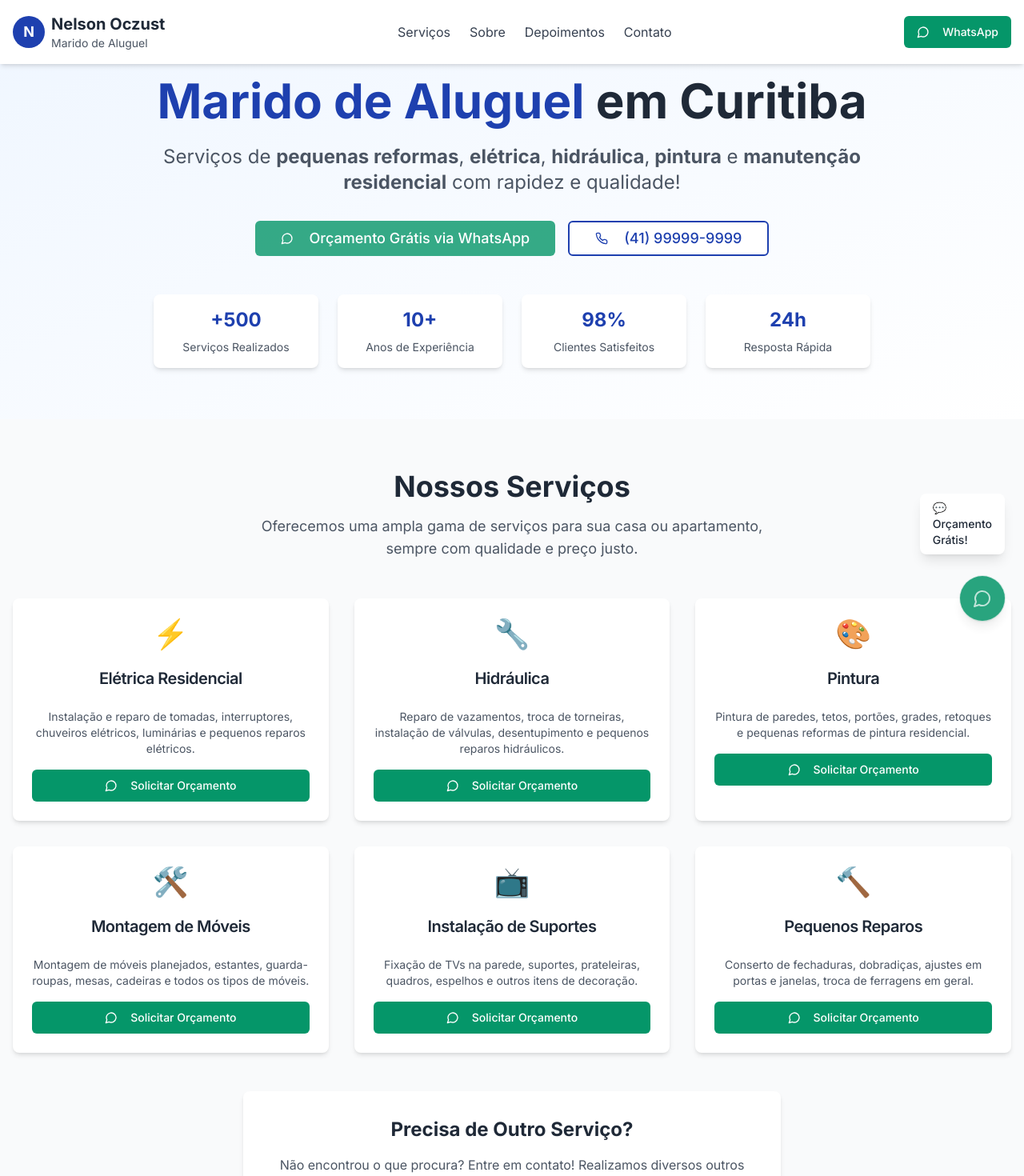
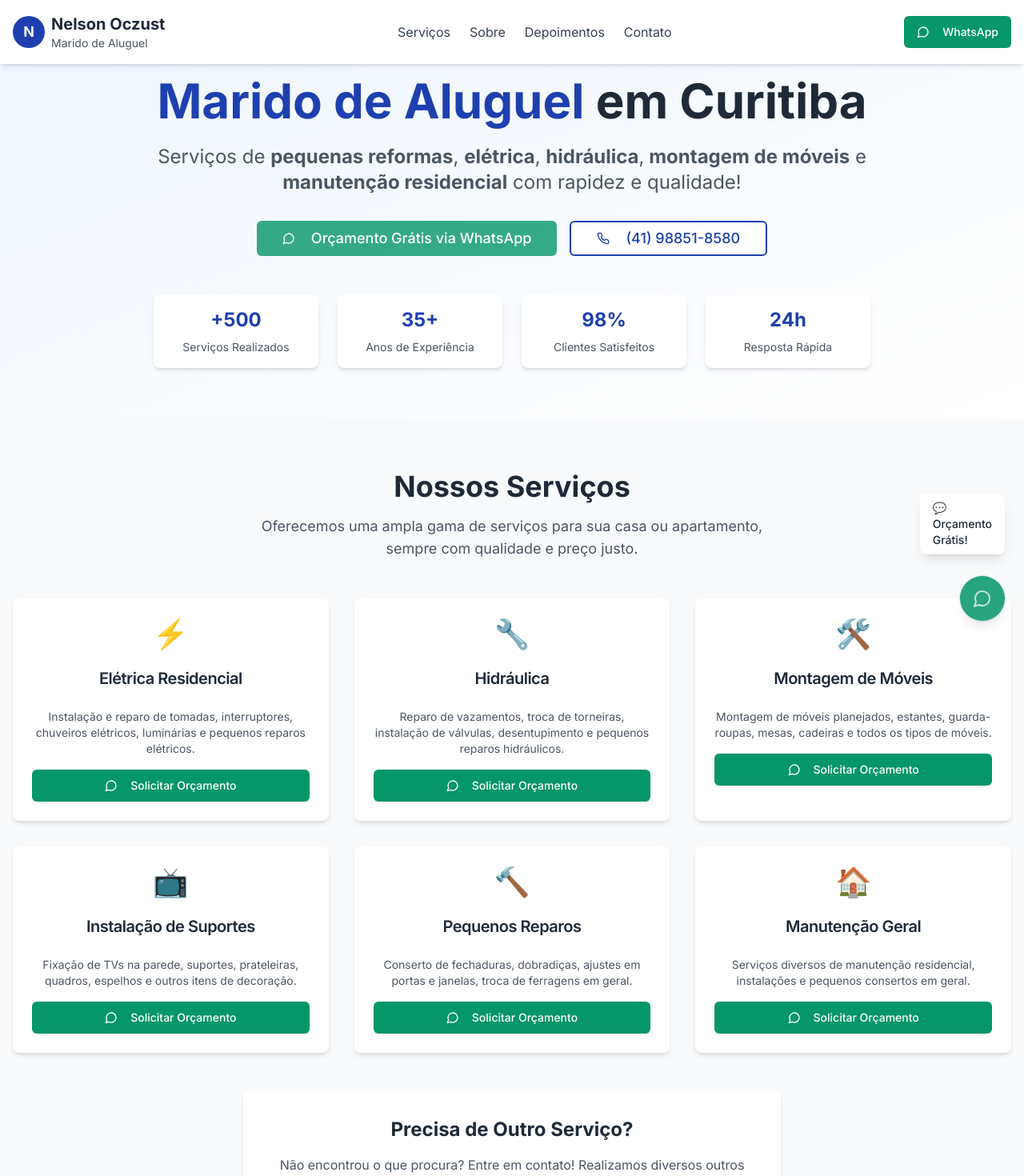
Before and after one commit to devoczust/nelsons-casa-certa-landing, a React (Vite) app: page / in a window 1280 px wide. Shown: the top 1470 px of the page at 80% size. Built offline with nearby package versions, Linux system fonts and the light colour scheme.

Commit message:
Refactor: Update content and contact info
- Remove painting service information.
- Update phone and WhatsApp links to 41988518580.
- Update nearby neighborhoods to Xaxim area.
- Update experience to 35+ years.

```diff
--- a/src/components/About.tsx
+++ b/src/components/About.tsx
@@ -26,7 +26,7 @@ const About = () => {
                   Experiência e Confiança
                 </h3>
                 <p className="text-gray-600 leading-relaxed mb-4">
-                  Com mais de <strong>10 anos de experiência</strong> em serviços de manutenção
+                  Com mais de <strong>35 anos de experiência</strong> em serviços de manutenção
                   residencial, Nelson Oczust é referência em <strong>pequenas reformas</strong> e
                   serviços de <strong>marido de aluguel</strong> em Curitiba e região metropolitana.
                 </p>
--- a/src/components/Contact.tsx
+++ b/src/components/Contact.tsx
@@ -47,11 +47,11 @@ const Contact = () => {
   };
 
   const handleWhatsAppClick = () => {
-    window.open('https://wa.me/5541999999999?text=Olá! Gostaria de solicitar um orçamento.', '_blank');
+    window.open('https://wa.me/5541988518580?text=Olá! Gostaria de solicitar um orçamento.', '_blank');
   };
 
   const handleCallClick = () => {
-    window.open('tel:+5541999999999', '_self');
+    window.open('tel:+5541988518580', '_self');
   };
 
   return (
@@ -88,7 +88,7 @@ const Contact = () => {
                     </div>
                     <div>
                       <h4 className="font-semibold text-gray-800">WhatsApp</h4>
-                      <p className="text-gray-600">(41) 99999-9999</p>
+                      <p className="text-gray-600">(41) 98851-8580</p>
                       <p className="text-sm text-gray-500">Resposta rápida garantida</p>
                     </div>
                   </div>
@@ -103,7 +103,7 @@ const Contact = () => {
                     </div>
                     <div>
                       <h4 className="font-semibold text-gray-800">Telefone</h4>
-                      <p className="text-gray-600">(41) 99999-9999</p>
+                      <p className="text-gray-600">(41) 98851-8580</p>
                       <p className="text-sm text-gray-500">Atendimento personalizado</p>
                     </div>
                   </div>
@@ -199,7 +199,7 @@ const Contact = () => {
                       value={formData.phone}
                       onChange={handleInputChange}
                       required
-                      placeholder="(41) 99999-9999"
+                      placeholder="(41) 98851-8580"
                     />
                   </div>
                 </div>
@@ -228,7 +228,7 @@ const Contact = () => {
                     type="text"
                     value={formData.service}
                     onChange={handleInputChange}
-                    placeholder="Ex: Reparo elétrico, pintura, montagem..."
+                    placeholder="Ex: Reparo elétrico, montagem de móveis..."
                   />
                 </div>
 
--- a/src/components/Coverage.tsx
+++ b/src/components/Coverage.tsx
@@ -3,10 +3,11 @@ import { MapPin } from "lucide-react";
 
 const Coverage = () => {
   const neighborhoods = [
-    "Batel", "Água Verde", "Portão", "Champagnat", "Bigorrilho", "Cabral",
-    "Centro", "Rebouças", "Juvevê", "Ahú", "Alto da Glória", "Cristo Rei",
-    "Jardim Botânico", "Guabirotuba", "Fanny", "Lindoia", "Vila Izabel",
-    "Mercês", "São Francisco", "Fazendinha", "Capão Raso", "Xaxim"
+    "Xaxim", "Capão Raso", "Fazendinha", "Sítio Cercado", "Boqueirão",
+    "Hauer", "Cidade Industrial", "Umbará", "Novo Mundo", "Santa Felicidade",
+    "Orleans", "Tatuquara", "Campo de Santana", "São Braz", "Lindoia",
+    "Vila Izabel", "Guabirotuba", "Parolin", "Prado Velho", "Vila Hauer",
+    "Rebouças", "Portão"
   ];
 
   const cities = [
--- a/src/components/Footer.tsx
+++ b/src/components/Footer.tsx
@@ -5,11 +5,11 @@ const Footer = () => {
   const currentYear = new Date().getFullYear();
 
   const handleWhatsAppClick = () => {
-    window.open('https://wa.me/5541999999999?text=Olá! Gostaria de mais informações sobre os serviços.', '_blank');
+    window.open('https://wa.me/5541988518580?text=Olá! Gostaria de mais informações sobre os serviços.', '_blank');
   };
 
   const handleCallClick = () => {
-    window.open('tel:+5541999999999', '_self');
+    window.open('tel:+5541988518580', '_self');
   };
 
   const scrollToSection = (sectionId: string) => {
@@ -35,7 +35,7 @@ const Footer = () => {
               </div>
             </div>
             <p className="text-gray-300 mb-4">
-              Mais de 10 anos oferecendo serviços de qualidade em pequenas reformas
+              Mais de 35 anos oferecendo serviços de qualidade em pequenas reformas
               e manutenção residencial em Curitiba e região.
             </p>
             <div className="flex space-x-4">
@@ -60,10 +60,10 @@ const Footer = () => {
             <ul className="space-y-2 text-gray-300">
               <li>Elétrica Residencial</li>
               <li>Hidráulica</li>
-              <li>Pintura</li>
               <li>Montagem de Móveis</li>
               <li>Instalação de Suportes</li>
               <li>Pequenos Reparos</li>
+              <li>Manutenção Geral</li>
             </ul>
           </div>
 
@@ -112,7 +112,7 @@ const Footer = () => {
             <div className="space-y-3 text-gray-300">
               <div className="flex items-center space-x-2">
                 <Phone className="w-4 h-4" />
-                <span>(41) 99999-9999</span>
+                <span>(41) 98851-8580</span>
               </div>
               <div className="flex items-center space-x-2">
                 <MessageCircle className="w-4 h-4" />
--- a/src/components/Hero.tsx
+++ b/src/components/Hero.tsx
@@ -4,11 +4,11 @@ import { MessageCircle, Phone } from "lucide-react";
 
 const Hero = () => {
   const handleWhatsAppClick = () => {
-    window.open('https://wa.me/5541999999999?text=Olá! Gostaria de solicitar um orçamento para serviços de reforma e manutenção.', '_blank');
+    window.open('https://wa.me/5541988518580?text=Olá! Gostaria de solicitar um orçamento para serviços de reforma e manutenção.', '_blank');
   };
 
   const handleCallClick = () => {
-    window.open('tel:+5541999999999', '_self');
+    window.open('tel:+5541988518580', '_self');
   };
 
   return (
@@ -20,7 +20,7 @@ const Hero = () => {
           </h1>
           <p className="text-xl md:text-2xl text-gray-600 mb-8 leading-relaxed">
             Serviços de <strong>pequenas reformas</strong>, <strong>elétrica</strong>, <strong>hidráulica</strong>,
-            <strong> pintura</strong> e <strong>manutenção residencial</strong> com rapidez e qualidade!
+            <strong> montagem de móveis</strong> e <strong>manutenção residencial</strong> com rapidez e qualidade!
           </p>
 
           <div className="flex flex-col sm:flex-row gap-4 justify-center items-center mb-12">
@@ -39,7 +39,7 @@ const Hero = () => {
               className="text-lg px-8 py-4 border-2 border-primary text-primary hover:bg-primary hover:text-white"
             >
               <Phone className="w-6 h-6 mr-3" />
-              (41) 99999-9999
+              (41) 98851-8580
             </Button>
           </div>
 
@@ -49,7 +49,7 @@ const Hero = () => {
               <div className="text-gray-600 text-sm">Serviços Realizados</div>
             </div>
             <div className="bg-white p-4 rounded-lg shadow-md">
-              <div className="text-2xl font-bold text-primary mb-2">10+</div>
+              <div className="text-2xl font-bold text-primary mb-2">35+</div>
               <div className="text-gray-600 text-sm">Anos de Experiência</div>
             </div>
             <div className="bg-white p-4 rounded-lg shadow-md">
--- a/src/components/Services.tsx
+++ b/src/components/Services.tsx
@@ -16,11 +16,6 @@ const Services = () => {
       icon: "🔧"
     },
     {
-      title: "Pintura",
-      description: "Pintura de paredes, tetos, portões, grades, retoques e pequenas reformas de pintura residencial.",
-      icon: "🎨"
-    },
-    {
       title: "Montagem de Móveis",
       description: "Montagem de móveis planejados, estantes, guarda-roupas, mesas, cadeiras e todos os tipos de móveis.",
       icon: "🛠️"
@@ -34,12 +29,17 @@ const Services = () => {
       title: "Pequenos Reparos",
       description: "Conserto de fechaduras, dobradiças, ajustes em portas e janelas, troca de ferragens em geral.",
       icon: "🔨"
+    },
+    {
+      title: "Manutenção Geral",
+      description: "Serviços diversos de manutenção residencial, instalações e pequenos consertos em geral.",
+      icon: "🏠"
     }
   ];
 
   const handleWhatsAppClick = (service: string) => {
     const message = `Olá! Gostaria de solicitar um orçamento para ${service}.`;
-    window.open(`https://wa.me/5541999999999?text=${encodeURIComponent(message)}`, '_blank');
+    window.open(`https://wa.me/5541988518580?text=${encodeURIComponent(message)}`, '_blank');
   };
 
   return (
--- a/src/components/WhatsAppFloat.tsx
+++ b/src/components/WhatsAppFloat.tsx
@@ -15,7 +15,7 @@ const WhatsAppFloat = () => {
   }, []);
 
   const handleWhatsAppClick = () => {
-    window.open('https://wa.me/5541999999999?text=Olá! Vim pelo site e gostaria de solicitar um orçamento.', '_blank');
+    window.open('https://wa.me/5541988518580?text=Olá! Vim pelo site e gostaria de solicitar um orçamento.', '_blank');
   };
 
   if (!isVisible) return null;
```
